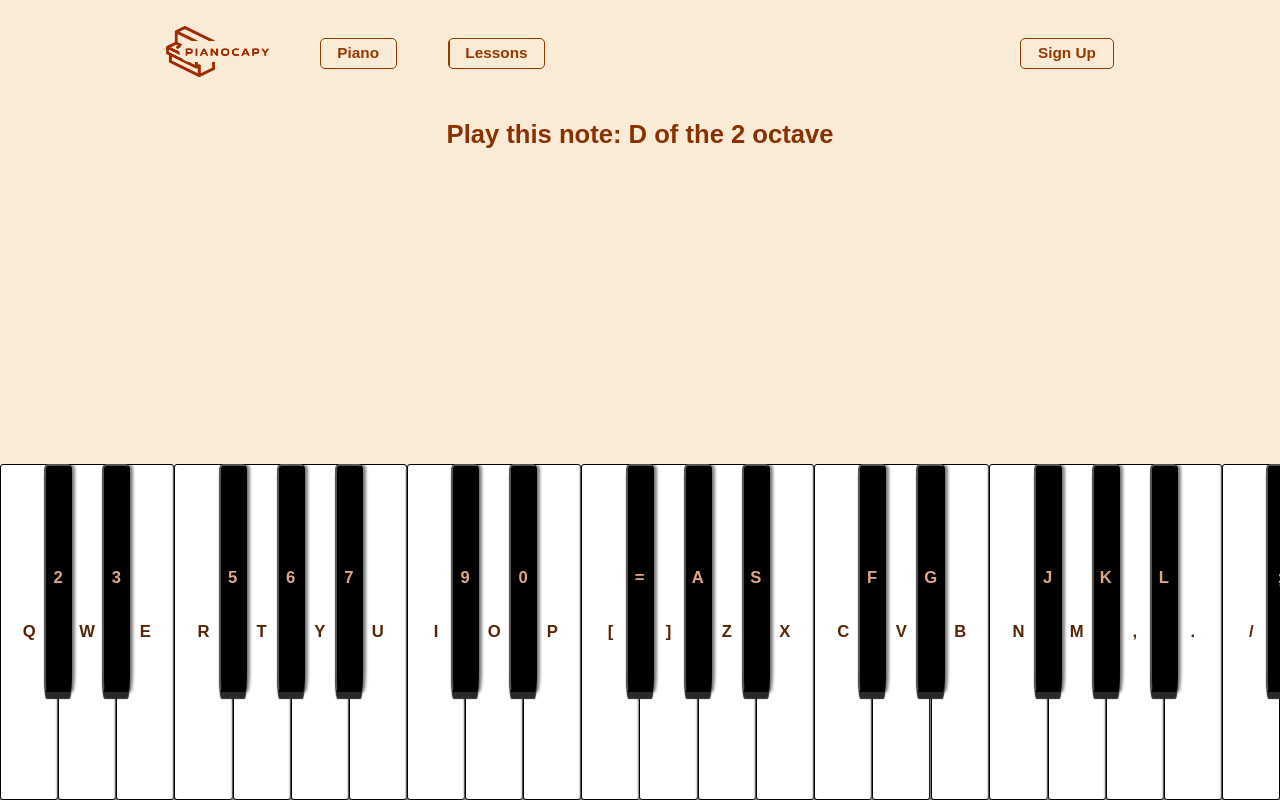
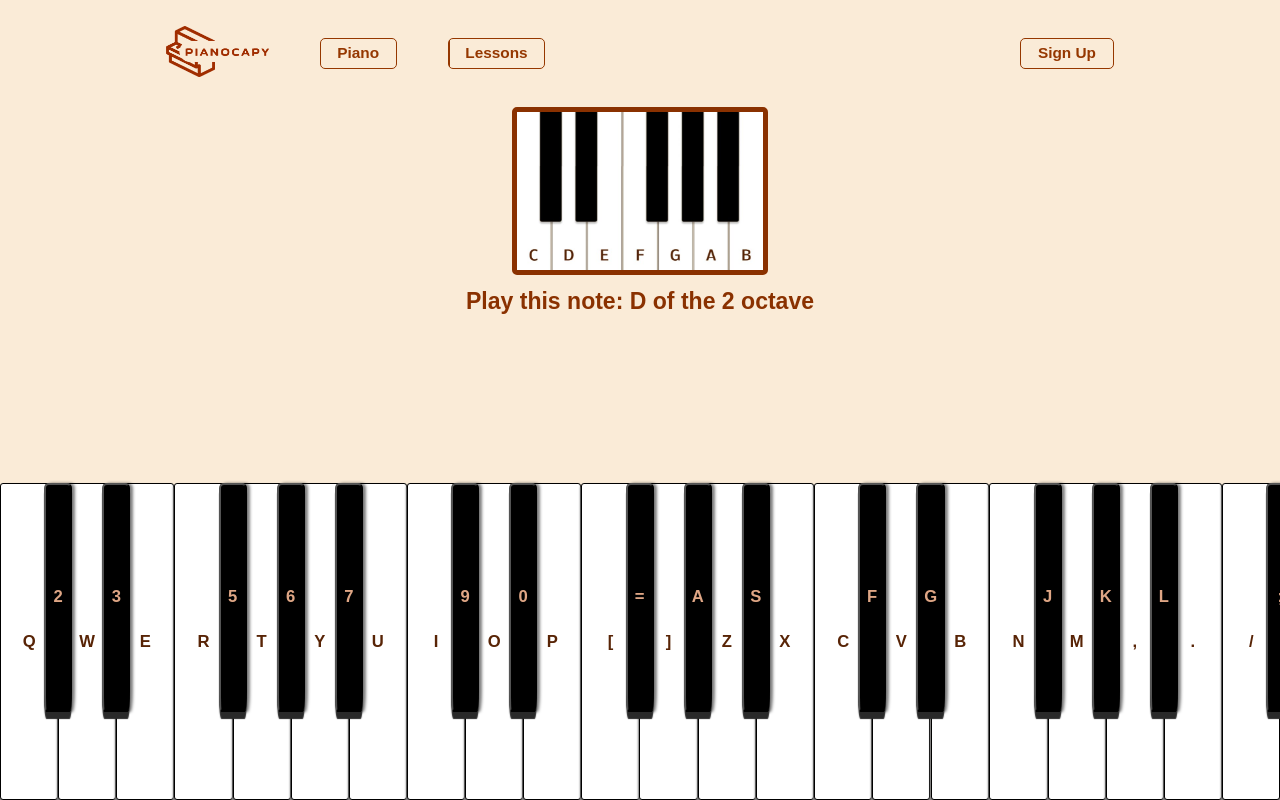
Before and after one commit to lollipop6134/piano-react, a React (Create React App) app: page /lesson/1 in a window 1280 px wide. Both pictures are taken after a click on the button "Practice!". Built offline with nearby package versions, Linux system fonts and the light colour scheme; no server answers; a web font is replaced by a local one.

Commit message:
fix keyboard practice, finish practice layout

```diff
--- a/src/data/lessonPages.ts
+++ b/src/data/lessonPages.ts
@@ -6,10 +6,12 @@ export interface Lesson {
     text2: string;
     text3: string;
     text4: string;
+    text5: string;
     img1: string;
     img2: string;
     img3: string;
     notes: string[];
+    practiceImage: string;
 }
 
 export const lessonPages: Lesson[] = [
@@ -34,10 +36,14 @@ export const lessonPages: Lesson[] = [
         because why not start with the first letter in the alphabet, A? The thing is that the world
         community of musicians has determined that A is the most perceived note by human hearing, so
         they decided to start naming notes with it.`,
+        text5: `The octave located in the center is called 1 octave. All octaves to the right are numbered further
+        (for example, 2 octave). The octave to the left of the 1 is called the minor octave, and the octave to the left
+        of the minor is the major octave. On this site you can play in minor, 1 and 2 octaves.`,
         img1: '../images/Lesson11.jpg',
         img2: '../images/Lesson12.jpg',
         img3: '../images/Lesson13.jpg',
-        notes: ['A', 'B', 'C', 'D', 'E', 'F', 'G', 'A1', 'B1', 'C1', 'D1', 'E1', 'F1', 'G1', 'A2', 'B2', 'C2', 'D2', 'E2', 'F2', 'G2']
+        notes: ['A', 'B', 'C', 'D', 'E', 'F', 'G', 'A1', 'B1', 'C1', 'D1', 'E1', 'F1', 'G1', 'A2', 'B2', 'C2', 'D2', 'E2', 'F2', 'G2'],
+        practiceImage: '../images/Lesson13.jpg',
     },
     {
         id: 2,
@@ -57,10 +63,12 @@ export const lessonPages: Lesson[] = [
         text4: `Knowing this, we can easily determine the location on the staff of other sounds in the treble clef! Let's go
         down to the note of C and go up to the note of B. Sometimes not all notes fit into the sheet music, so additional
         lines appear (as in the case of the note C). Sounds easy, right?`,
+        text5: ``,
         img1: '../images/Lesson21.jpg',
         img2: '../images/Lesson22.jpg',
         img3: '../images/Lesson23.jpg',
-        notes: ['A', 'B', 'C', 'D', 'E', 'F', 'G', 'A1', 'B1', 'C1', 'D1', 'E1', 'F1', 'G1', 'A2', 'B2', 'C2', 'D2', 'E2', 'F2', 'G2']
+        notes: ['A', 'B', 'A1', 'B1', 'C1', 'D1', 'E1', 'F1', 'G1', 'A2', 'B2', 'C2', 'D2', 'E2', 'F2', 'G2'],
+        practiceImage: '',
     },
     {
         id: 3,
@@ -80,10 +88,12 @@ export const lessonPages: Lesson[] = [
         the notes of the bass clef than the violin clef, but there is a life hack (although it does not help everyone, sometimes it is
         easier to just learn). If you know how notes are written in the treble clef, then to read the notes of the bass clef, you
         can raise the readable notes by 2.`,
+        text5: ``,
         img1: '../images/Lesson31.jpg',
         img2: '../images/Lesson32.jpg',
         img3: '../images/Lesson33.jpg',
-        notes: ['A', 'B', 'C', 'D', 'E', 'F', 'G', 'A1', 'B1', 'C1', 'D1', 'E1', 'F1', 'G1', 'A2', 'B2', 'C2', 'D2', 'E2', 'F2', 'G2']
+        notes: ['A', 'B', 'C', 'D', 'E', 'F', 'G', 'C1', 'D1', 'E1'],
+        practiceImage: '',
     },
     {
         id: 4,
@@ -104,10 +114,12 @@ export const lessonPages: Lesson[] = [
         text4: `If the alter sign stands before the note in a certain measure, then it will act only until the end of this
         measure. If the signs of alterations are at the beginning of the work next to the clef, then they act from the beginning
         to the end. Alterations play an important role in musical notation, allowing us to create a variety of musical sounds.`,
+        text5: ``,
         img1: '../images/Lesson41.jpg',
         img2: '../images/Lesson42.jpg',
         img3: '../images/Lesson43.jpg',
-        notes: ['CShapr', 'DSharp', 'FSharp', 'GSharp', 'ASharp', 'CShapr1', 'DSharp1', 'FSharp1', 'GSharp1', 'ASharp1', 'CShapr2', 'DSharp2', 'FSharp2', 'GSharp2', 'ASharp2']
+        notes: ['CShapr', 'DSharp', 'FSharp', 'GSharp', 'ASharp', 'CShapr1', 'DSharp1', 'FSharp1', 'GSharp1', 'ASharp1', 'CShapr2', 'DSharp2', 'FSharp2', 'GSharp2', 'ASharp2'],
+        practiceImage: '',
     },
     {
         id: 5,
@@ -128,9 +140,11 @@ export const lessonPages: Lesson[] = [
         text4: `The curl of the bass clef is located on the 4th line of the notation, corresponding to the F note of the minor
         octave. On the first lower extension line of the bass clef is the note E of the large octave, and on the first upper extension
         line is the note C of the first octave.`,
+        text5: ``,
         img1: '../images/Lesson41.jpg',
         img2: '../images/Lesson52.jpg',
         img3: '../images/Lesson53.jpg',
-        notes: []
+        notes: [],
+        practiceImage: '',
     }
 ]
--- a/src/pages/lessonPage/lessonPage.tsx
+++ b/src/pages/lessonPage/lessonPage.tsx
@@ -33,7 +33,7 @@ export function LessonPage() {
     return (
         <>
         {practiceMode ? (
-            <PracticePage practiceNotes={lesson.notes} id={lesson.id}/>
+            <PracticePage practiceNotes={lesson.notes} id={lesson.id} practiceImage={lesson.practiceImage} />
         ) : (
             <>
             <div id="lessonPage">
@@ -61,6 +61,9 @@ export function LessonPage() {
                 </div>
                 <img src={lesson.img3} alt="3" className='main_img'/>
             </div>
+            <div className='lessonSection'>
+                {lesson.text5}
+            </div>
             <button className='main-button' onClick={() => handlePracticeModeToggle(true)}>Practice!</button>
         </div>
         <Footer />
--- a/src/pages/practicePage/practicePage.css
+++ b/src/pages/practicePage/practicePage.css
@@ -1,6 +1,6 @@
 #practice {
     font-weight: bold;
-    font-size: 2vw;
+    font-size: 1.8vw;
     color: #8A3100;
     display: flex;
     flex-direction: column;
@@ -9,6 +9,31 @@
     margin-top: 3vw;
 }
 
+#completeImage {
+    border-radius: 5px;
+    border: 1vmin solid #8A3100;
+    width: 37vw;
+    margin-bottom: 1.5vw;
+    margin-top: -1vw;
+}
+
+#practice button {
+    margin-top: 1.5vw;
+}
+
+#practiceImage {
+    width: 20vw;
+    border-radius: 5px;
+    border: 0.7vmin solid #8A3100;
+    margin-top: -1vw;
+    margin-bottom: 1vw;
+}
+
+#practiceInfo {
+    align-items: center;
+    text-align: center;
+}
+
 @media screen and (orientation: portrait) {
     #currentNote {
         display: none;
--- a/src/pages/practicePage/practicePage.tsx
+++ b/src/pages/practicePage/practicePage.tsx
@@ -5,6 +5,7 @@ import { useEffect, useState } from "react";
 import { keyboard } from "../../data/notes";
 import { Howl } from "howler";
 import './practicePage.css';
+import { Link } from "react-router-dom";
 
 const sounds: { [key: string]: Howl } = {};
 
@@ -18,28 +19,37 @@ notes.forEach((note) => {
 type Props = {
     id: number;
     practiceNotes: string[];
+    practiceImage: string;
   }
 
-const PracticePage: React.FC<Props> = ({ practiceNotes }) => {
+const PracticePage: React.FC<Props> = ({ practiceNotes, practiceImage }) => {
     const [currentNoteIndex, setCurrentNoteIndex] = useState(0);
     const [feedbackMessage, setFeedbackMessage] = useState("");
+    const [isLessonComplete, setIsLessonComplete] = useState(false);
     const randomNotes = useState(() => practiceNotes.sort(() => Math.random() - 0.5))[0];
 
     const badWords = ['No.', 'Try again!', 'Eww...', 'Bruh.'];
     const goodWords = ["Cool!", "You're so smart!", 'Good!', "Incredible!"];
 
     function setCurrentNoteElement(): string {
-        if (currentNoteIndex < 15) {
+        if (currentNoteIndex < 10) {
             return "Play this note: " + (randomNotes[currentNoteIndex])[0] + " of the " + ((randomNotes[currentNoteIndex].length) >= 2 ? randomNotes[currentNoteIndex][1] : "minor") + " octave";
         } else {
             return "Lesson complete!";
         }
     }
 
+    useEffect(() => {
+        if (currentNoteIndex === 10) {
+          setIsLessonComplete(true);
+        }
+      }, [currentNoteIndex]);
+
     function checkNote(note: string) {
         const currentNote = randomNotes[currentNoteIndex];
+        console.log("chekNote: " + currentNote + ", " + note)
         if (note === currentNote) {
-            setCurrentNoteIndex(currentNoteIndex + 1);
+            setCurrentNoteIndex(prevIndex => prevIndex + 1);
             setFeedbackMessage(goodWords[Math.floor(Math.random() * goodWords.length)]);
         } else {
             setFeedbackMessage(badWords[Math.floor(Math.random() * badWords.length)]);
@@ -70,9 +80,9 @@ const PracticePage: React.FC<Props> = ({ practiceNotes }) => {
     useEffect(() => {
         window.addEventListener('keydown', handleKeyPress);
         return () => {
-            window.removeEventListener('keydown', handleKeyPress)
+          window.removeEventListener('keydown', handleKeyPress);
         };
-    }, []);
+      }, [currentNoteIndex]);
 
     const handleClick = (e: React.MouseEvent<HTMLButtonElement>) => {
         const audio = new Audio(`/audio/${e.currentTarget.value}.mp3`);
@@ -82,9 +92,16 @@ const PracticePage: React.FC<Props> = ({ practiceNotes }) => {
 
     return (
         <div id="practice">
-            <div id="currentNote">{setCurrentNoteElement()}</div>
-            <div id="feedback">{feedbackMessage}</div>
-            <Piano notes={notes} clickHandler={handleClick}/>
+            {isLessonComplete && <img src="/images/Capy16.jpg" id="completeImage" alt="Cute Capy"/>}
+            <div className="container column" id="practiceInfo">
+                {!isLessonComplete && <img src={practiceImage} id="practiceImage" alt="practice image"></img>}
+                <div>
+                    <div id="currentNote">{setCurrentNoteElement()}</div>
+                    <div id="feedback">{feedbackMessage}</div>
+                </div>
+            </div>
+            {isLessonComplete && <Link to="/lessons" className="main-button">Lessons</Link>}
+            {!isLessonComplete && <Piano notes={notes} clickHandler={handleClick}/>}
         </div>
     )
 }
```
